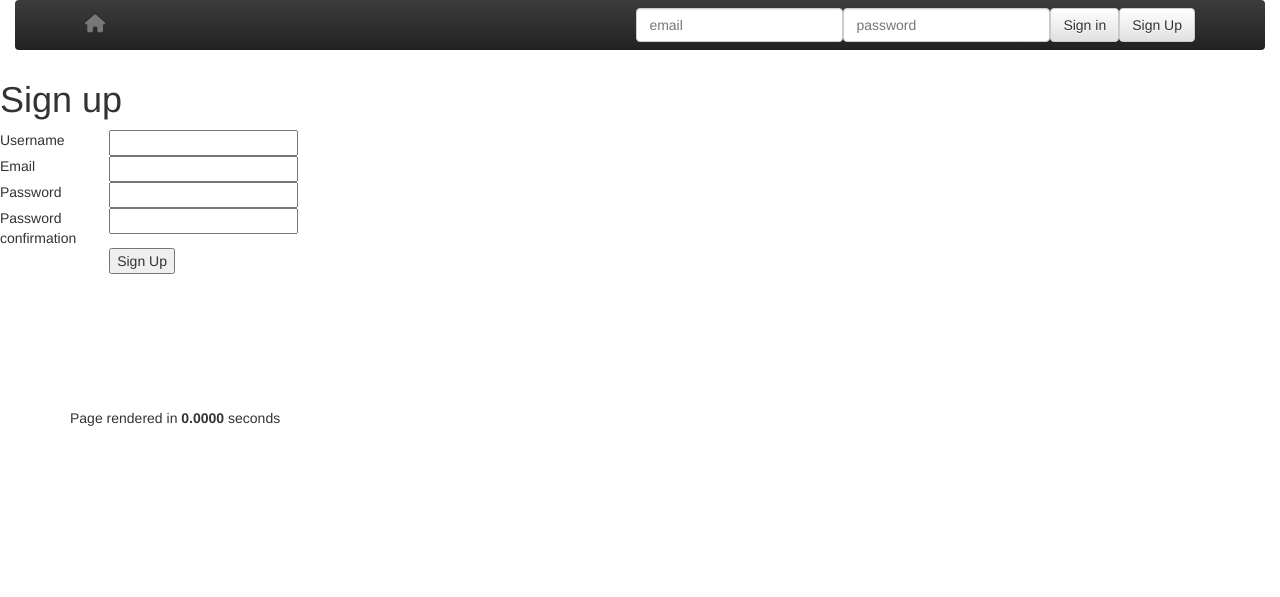
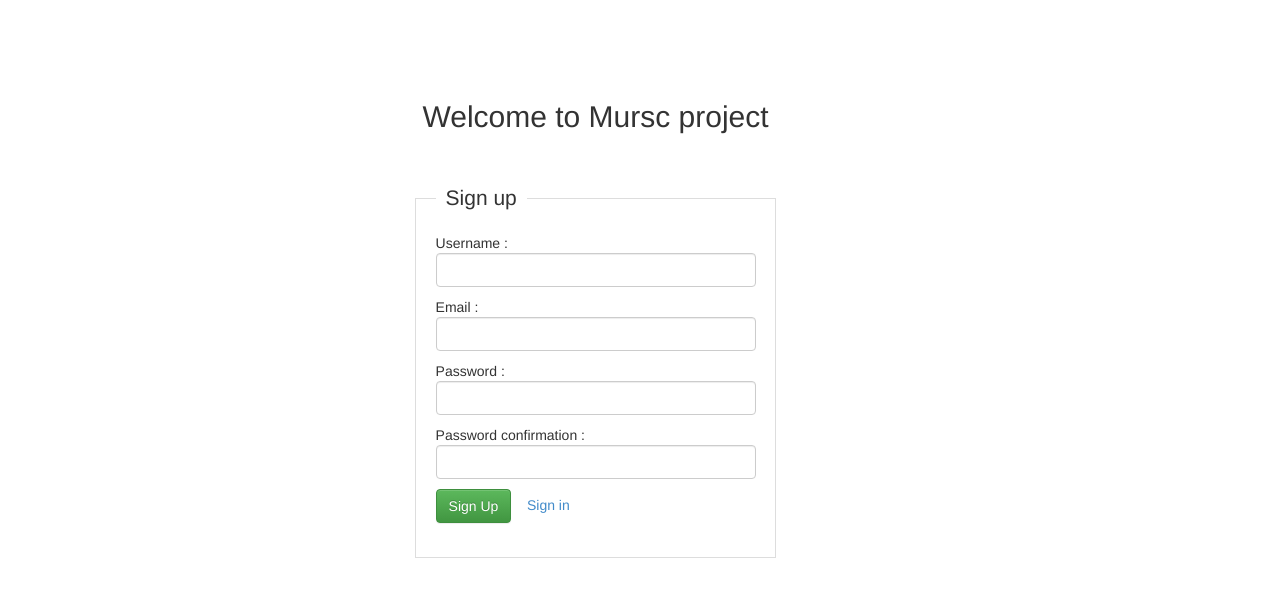
Before and after one commit to hiruko3/ProjectCDP, a CodeIgniter app: page /CDP/login/sign_up in a window 1280 px wide. Shown: the top 597 px of the page. Run offline with CodeIgniter, Linux system fonts and the light colour scheme; some libraries are stand-ins or nearby versions.

Commit message:
#Maj graphique sign_up sign_in

```diff
--- a/mursc/application/controllers/login.php
+++ b/mursc/application/controllers/login.php
@@ -68,9 +68,7 @@ public function validate_credentials(){
 	}
 
 	public function sign_up(){
-		$this->load->view('header');
 		$this->load->view('sign_up');
-		$this->load->view('footer');
 	}
 
 	public function sign_up_validation(){
--- a/mursc/application/views/project_new.php
+++ b/mursc/application/views/project_new.php
@@ -1,8 +1,8 @@
 <html lang="fr">
     <meta charset="utf-8">
-    <div id="container">
+    <div id="container" class="col-lg-offset-1">
 
-        <h1> New project </h1>
+        <h2> New project </h2>
 
         <br/>
 
--- a/mursc/application/views/sign_up.php
+++ b/mursc/application/views/sign_up.php
@@ -6,32 +6,50 @@
     </head>
 
     <body>
-  <div id="container">
-    <h1> Sign up </h1>
+        <div id="container" class="col-lg-offset-1" >
+
+            <?php echo br(4); ?>
+
+            <div class="form_login col-lg-4 col-lg-offset-3">
+
+                <div class="text-center">
+                    <h2>Welcome to Mursc project</h2>
+                </div>
+                <?php echo br(2); ?>
+
+                <fieldset class="scheduler-border">
+                    <legend class="scheduler-border ">Sign up</legend>
+
                     <?php
-
                     echo validation_errors();
 
-      echo form_open ('login/sign_up_validation');
+                    echo form_open('login/sign_up_validation');
 
-      echo "<div class='row'><div class='col-md-1'>Username</div>";
-      echo "<div class='col-md-2'>" . form_input('username', $this->input->post('username')) . "</div></div>";
+                    echo "<p> Username : ";
+                    echo form_input(['name' => 'username', 'class' => 'form-control', "required" => "required", 'value' => $this->input->post('username')]);
+                    echo "</p>";
 
-      echo "<div class='row'><div class='col-md-1'>Email</div>";
-      echo "<div class='col-md-2'>" . form_input('email', $this->input->post('email')) . "</div></div>";
+                    echo "<p> Email : ";
+                    echo form_input(['name' => 'email', 'class' => 'form-control', "required" => "required", 'value' => $this->input->post('email')]);
+                    echo "</p>";
 
-      echo "<div class='row'><div class='col-md-1'>Password</div>";
-      echo "<div class='col-md-2'>" . form_password('password', $this->input->post(md5('password'))) . "</div></div>";
+                    echo "<p> Password : ";
+                    echo form_input(['name' => 'password', 'class' => 'form-control', "required" => "required", 'value' => $this->input->post(md5('password'))]);
+                    echo "</p>";
 
-      echo "<div class='row'><div class='col-md-1'>Password confirmation</div>";
-      echo "<div class='col-md-2'>" . form_password('confirm_password') . "</div></div>";
+                    echo "<p> Password confirmation : ";
+                    echo form_input(['name' => 'confirm_password', 'class' => 'form-control', "required" => "required", 'value' => $this->input->post(md5('confirm_password'))]);
+                    echo "</p>";
 
-      echo "<div class='row'><div class='col-md-1'></div>";
-      echo "<div class='col-md-2'>" . form_submit('signup_submit', 'Sign Up') . "</div></div>";
+                    echo "<div>" . form_submit('signup_submit', 'Sign Up', "class='btn btn-success'");
 
                     echo form_close();
+                    ?>
 
-    ?>
+                    &nbsp;&nbsp; <a href = '<?php echo base_url() . "login" ?>'>Sign in </a>
+
+                    </fieldset>
+                </div>
             </div>
     </body>
 </html>
```
Also changed, not shown: mursc/application/views/login_view.php (+21 -10 lines), mursc/application/views/userstory_new.php (+6 -6 lines), mursc/bootstrap/css/bootstrap.min.css. Lines whose indentation alone changed are shown as unchanged.
